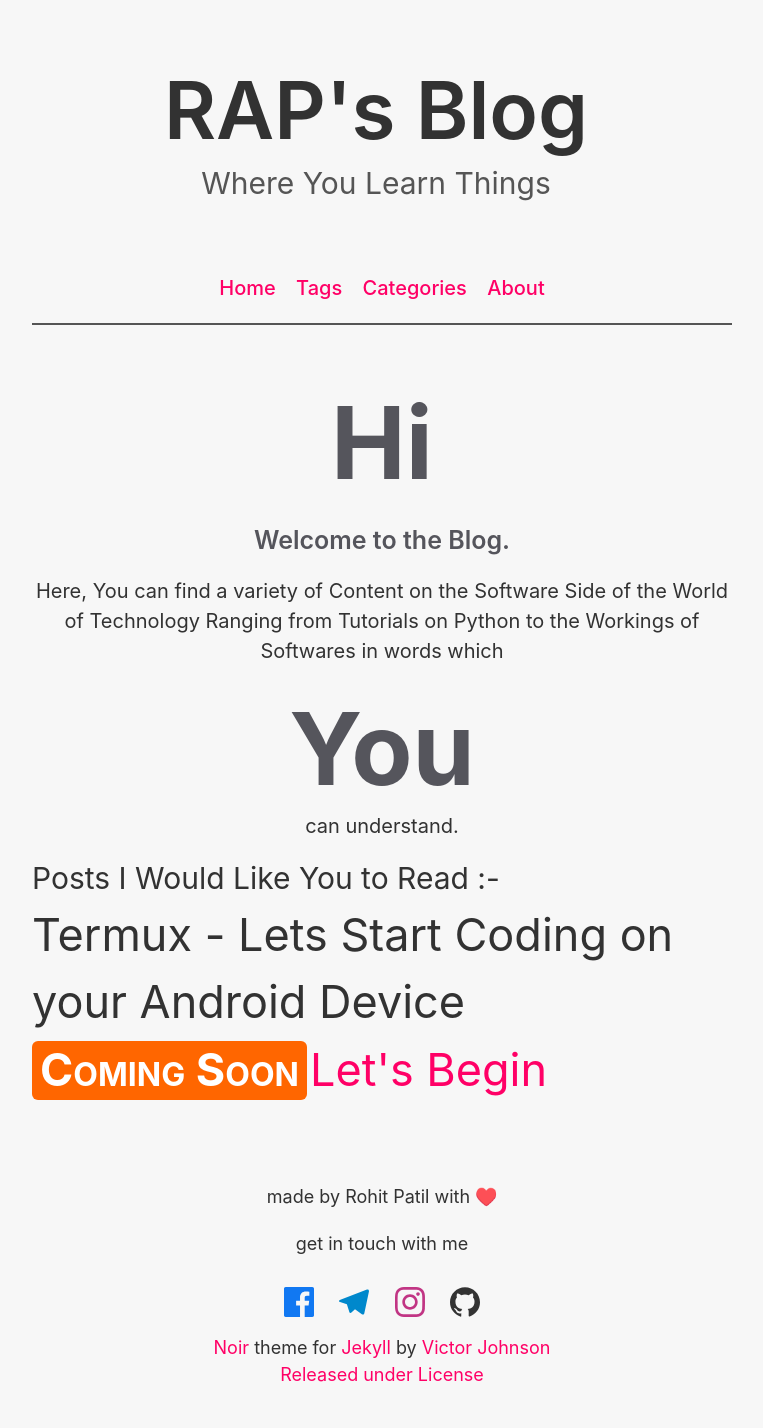
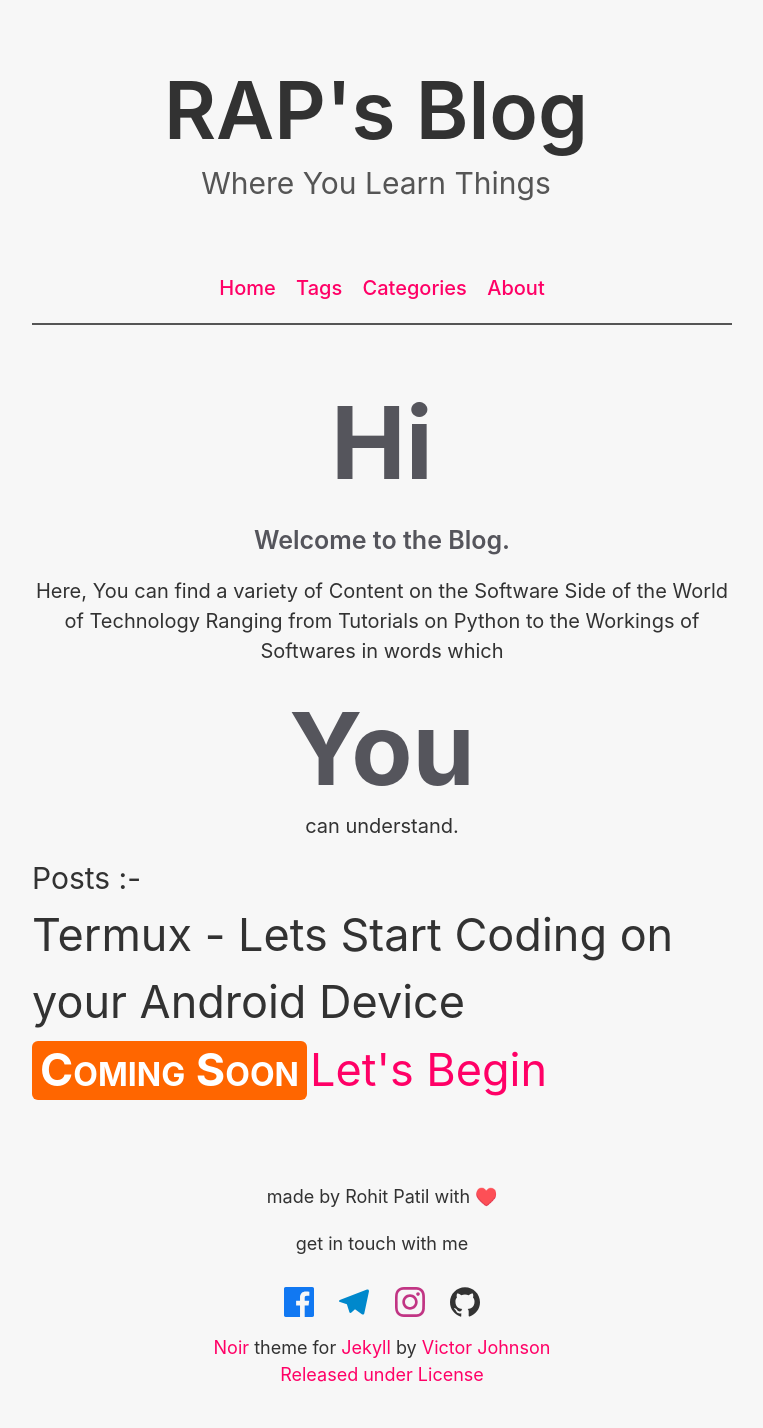
Before and after one commit to raprocks/raprocks.github.io, a Jekyll site: the page built from index.html, in a window 1280 px wide. Shown: the whole page, without its empty margins (258-1021 px from the left). Built offline with Jekyll 4.4.1, drawn with Linux system fonts in a browser that asks for light colours; the list of posts is cut into pages by our own code.

Commit message:
some changes to postlist

```diff
--- a/index.html
+++ b/index.html
@@ -15,6 +15,6 @@ title: Home
 </section>
 
 <div class="postlist">
-Posts I Would Like You to Read :-
+Posts :-
 {% include postlist.html %}
 </div>
```
